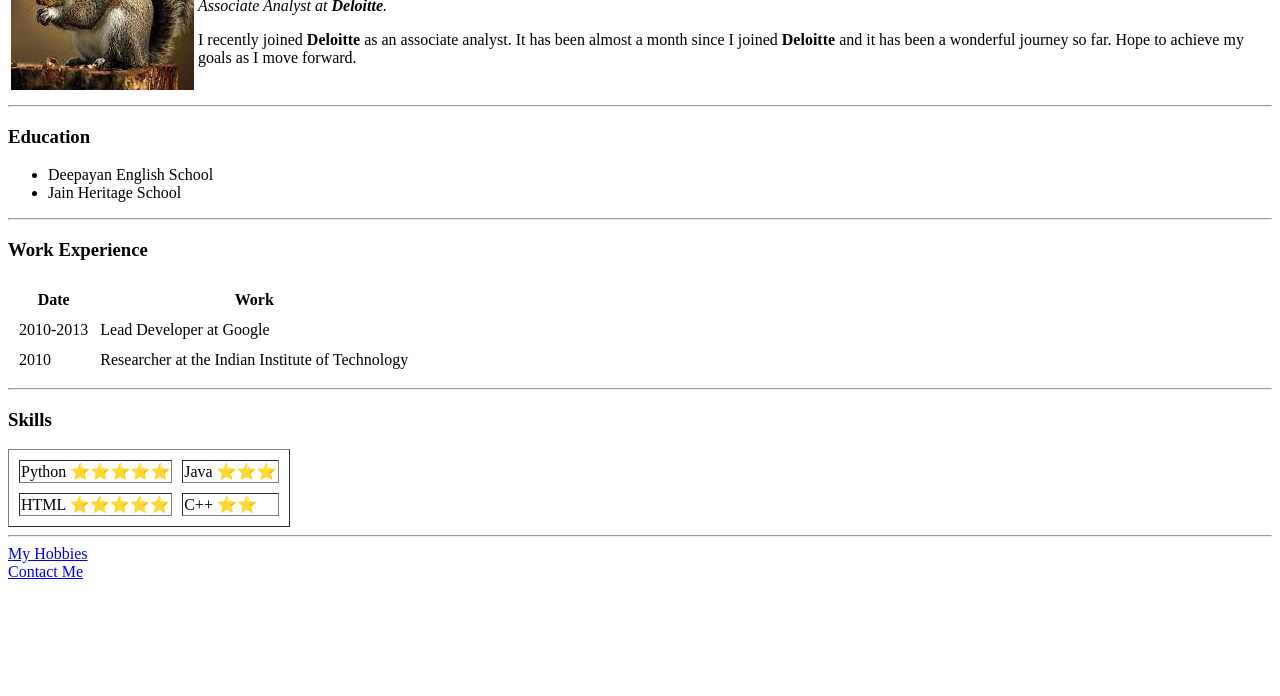
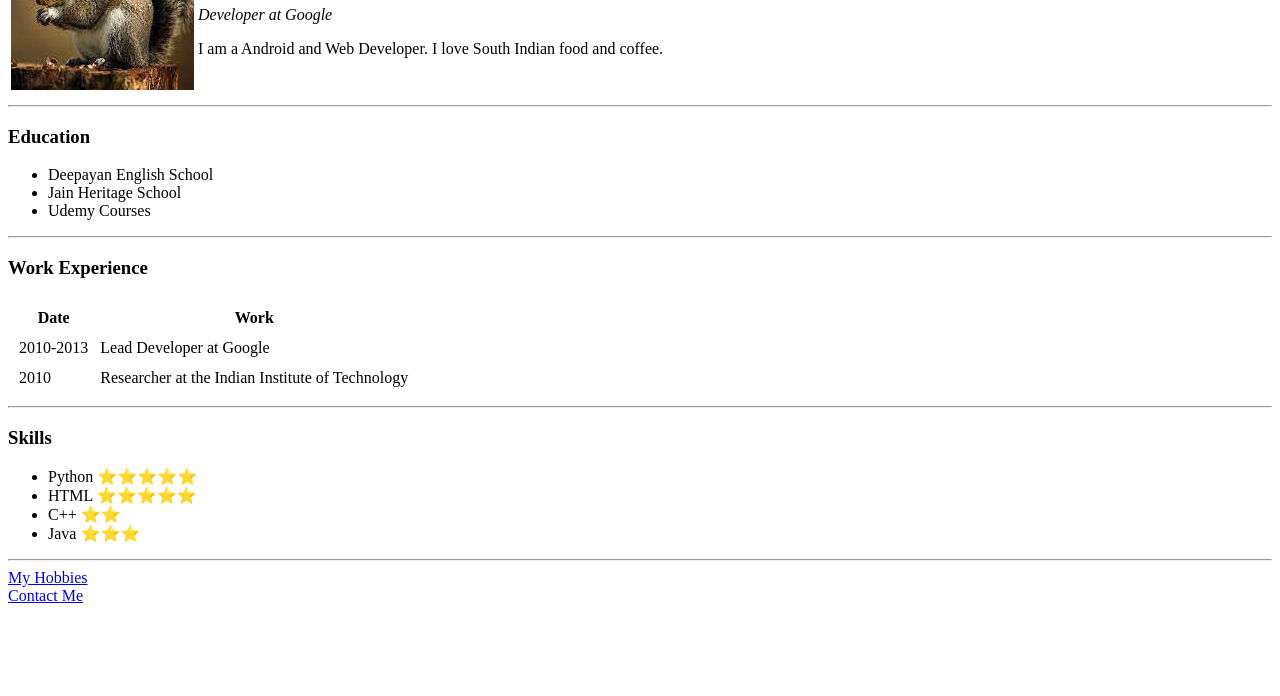
Before and after one commit to RishabhTolia/cv, a plain HTML site: page index.html in a window 1280 px wide. Shown: the part 104-800 px from the top of the page. Drawn offline with Linux system fonts and the light colour scheme.

Commit message:
Updated index.html

```diff
--- a/index.html
+++ b/index.html
@@ -12,12 +12,10 @@
       <td><img src="Squirrel.jpeg" alt="Rishabh's picture"></td>
       <td><h1>Rishabh Toliya</h1>
       <p>
-        <em>Associate Analyst at <strong>Deloitte</strong>.</em>
+        <em>Developer at Google</em>
       </p>
       <p>
-        I recently joined <strong>Deloitte</strong> as an associate analyst. It has been almost a month
-        since I joined <strong>Deloitte</strong> and it has been a wonderful journey so far. Hope to achieve my
-        goals as I move forward.
+        I am a Android and Web Developer. I love South Indian food and coffee.
       </p></td>
     </tr>
   </table>
@@ -28,6 +26,7 @@
   <ul>
     <li>Deepayan English School</li>
     <li>Jain Heritage School</li>
+    <li>Udemy Courses</li>
   </ul>
 
   <hr />
@@ -55,16 +54,12 @@
   <hr />
 
   <h3>Skills</h3>
-  <table border="1" cellspacing="10px">
-    <tr>
-      <td>Python ⭐️⭐️⭐️⭐️⭐️</td>
-      <td>Java ⭐️⭐️⭐️</td>
-    </tr>
-    <tr>
-      <td>HTML ⭐️⭐️⭐️⭐️⭐️</td>
-      <td>C++ ⭐️⭐️</td>
-    </tr>
-  </table>
+    <ul>
+      <li>Python ⭐️⭐️⭐️⭐️⭐️</li>
+      <li>HTML ⭐️⭐️⭐️⭐️⭐️</li>
+      <li>C++ ⭐️⭐️</li>
+      <li>Java ⭐️⭐️⭐️</li>
+    </ul>
 
   <hr />
 
```
